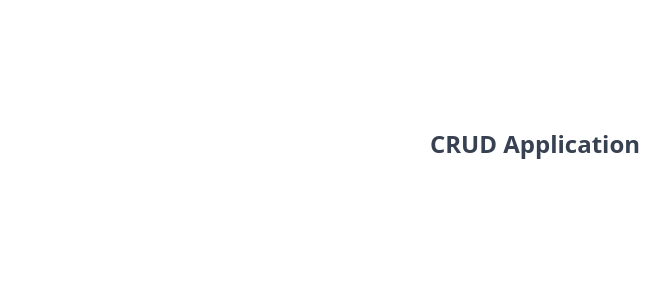
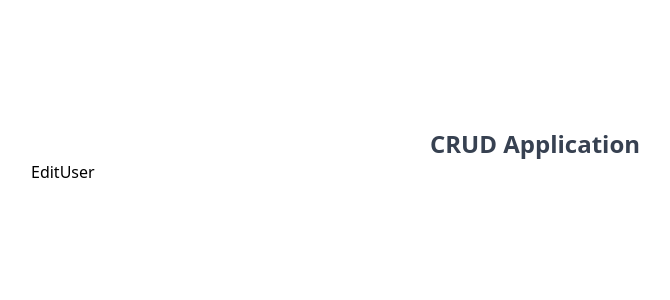
Before and after one commit to Gravitazione/CRUD-Application, a React (Vite) app: page /edit-user/1 in a window 1280 px wide. Before the commit this address had no page. Shown: the top 300 px of the page, without its empty margins (105-775 px from the left). Built offline with nearby package versions, Linux system fonts and the light colour scheme.

Commit message:
add edit user route

```diff
--- a/src/App.jsx
+++ b/src/App.jsx
@@ -1,6 +1,7 @@
 import UserList from './features/users/UserList'
 import { Route, Routes } from 'react-router-dom'
 import AddUser from './features/users/AddUser'
+import EditUser from './features/users/EditUser'
 
 function App() {
 
@@ -10,6 +11,7 @@ function App() {
       <Routes>
         <Route path='/' element={<UserList />} />
         <Route path='/add-user' element={<AddUser />} />
+        <Route path='/edit-user/:id' element={<EditUser />} />
       </Routes>
     </div>
   )
```
